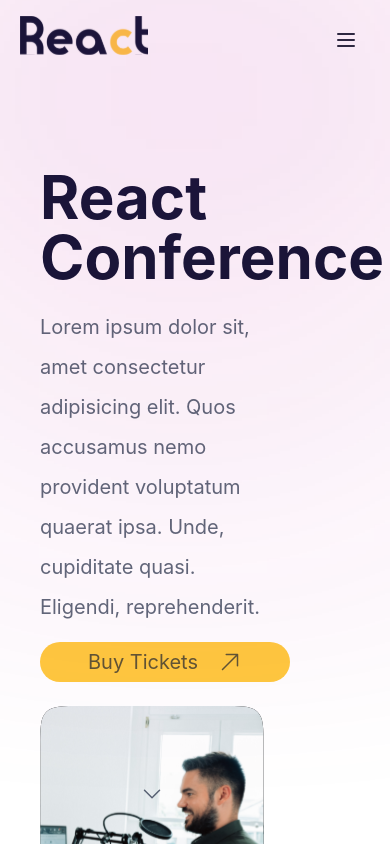
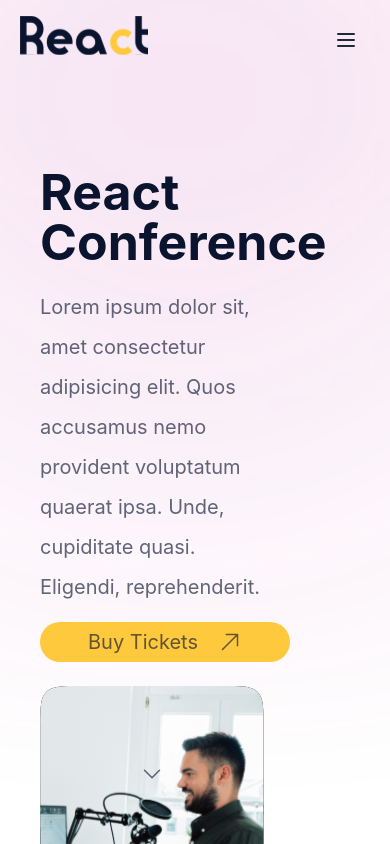
Before and after one commit to parthobepary/job-task-by-partho, a React (Create React App) app: page / in a window 390 px wide. Built offline with nearby package versions, Linux system fonts and the light colour scheme.

Commit message:
responsive done

```diff
--- a/src/assets/css/herosection.css
+++ b/src/assets/css/herosection.css
@@ -53,30 +53,32 @@ h2 {
   position: absolute;
   top: 0px;
   right: 0px;
+  z-index: -12;
 }
-.set-bg-color1{
+.set-bg-color1 {
   width: 412px;
   height: 192px;
-  background: #7C3EFF;
+  background: #7c3eff;
   opacity: 0.9;
   filter: blur(250px);
   transform: matrix(1, 0, 0, -1, 0, 0);
   position: absolute;
   top: 0px;
   left: 0px;
+  z-index: -12;
 }
 /* responsive */
-@media (max-width: 762px ) {
+@media (max-width: 762px) {
   h2 {
     text-align: left;
     font-style: normal;
     font-weight: 700;
-    font-size: 60px;
+    font-size: 50px;
     color: #0a142f;
     margin: 0;
     line-height: 1em;
   }
-  .item2{
+  .item2 {
     width: 100%;
   }
   .img2 {
@@ -85,6 +87,12 @@ h2 {
   .img3 {
     position: absolute;
     bottom: -70px;
-    left: 230px;
+    left: 220px;
+  }
+  .set-bg-color2 {
+    z-index: -12;
+  }
+  .set-bg-color1 {
+    z-index: -12;
   }
 }
```
